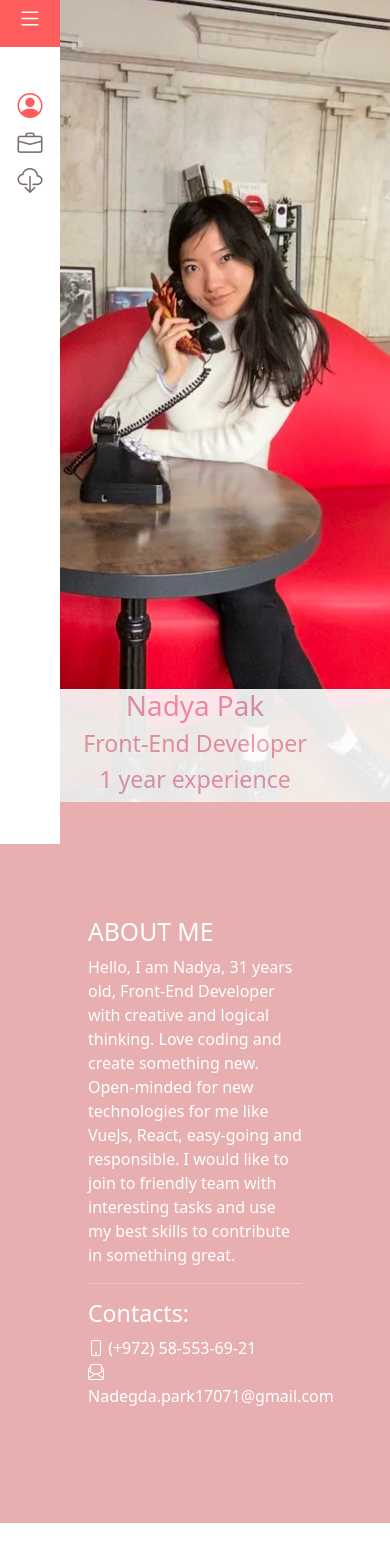
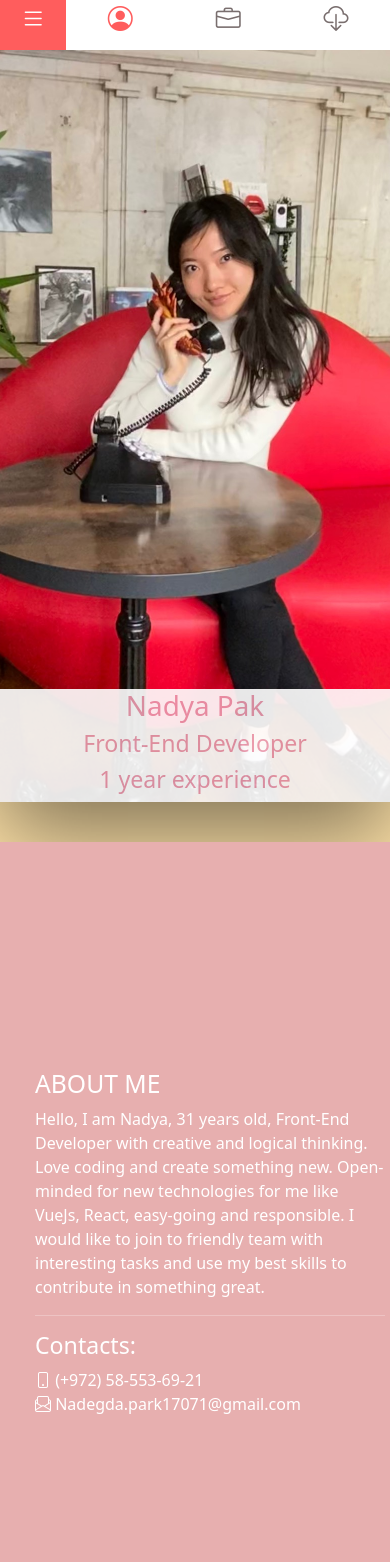
Before and after one commit to PNadya90/pakdim, an Angular app: page / in a window 390 px wide. Shown: the top 1562 px of the page. Before the commit the page ends 1523 px from the top, so only its background shows below. Built offline with nearby package versions, Linux system fonts and the light colour scheme.

Commit message:
changed media in main page

```diff
--- /dev/null
+++ b/src/app/about-me/about-me.component.html
@@ -0,0 +1,16 @@
+<div class="description-area">
+    <h2>ABOUT ME</h2>
+    <div class="description">
+      Hello,
+      I am Nadya, 31 years old, Front-End Developer with creative and logical thinking.
+      Love coding and create something new. Open-minded for new technologies for me like
+      VueJs, React, easy-going and responsible. I would like to join to friendly team with
+      interesting tasks and use my best skills to contribute in something great.
+    </div>
+    <hr>
+    <div class="contacts-area">
+      <h3>Contacts:</h3>
+      <div><i class="bi bi-phone"></i> (+972) 58-553-69-21 </div>
+      <div> <i class="bi bi-envelope-paper"></i> Nadegda.park17071@gmail.com</div>
+    </div>
+  </div>
--- /dev/null
+++ b/src/app/about-me/about-me.component.scss
@@ -0,0 +1,12 @@
+.description-area {
+    width: 60%;
+    height: 90%;
+    background-color: #e7afaf;
+    display: flex;
+    flex-direction: column;
+    justify-content: center;
+    margin: 40px 0;
+    padding: 0 5px 0 35px;
+    overflow: hidden;
+    position: relative;
+}
--- /dev/null
+++ b/src/app/about-me/about-me.component.ts
@@ -0,0 +1,15 @@
+import { Component, OnInit } from '@angular/core';
+
+@Component({
+  selector: 'app-about-me',
+  templateUrl: './about-me.component.html',
+  styleUrls: ['./about-me.component.scss']
+})
+export class AboutMeComponent implements OnInit {
+
+  constructor() { }
+
+  ngOnInit(): void {
+  }
+
+}
--- a/src/app/app.component.scss
+++ b/src/app/app.component.scss
@@ -33,8 +33,6 @@ body {
 
                 .side-icons {
                     width: 100%;
-                    height: 50px;
-                    height: 90%;
                     margin: 40px 0;
                     font-size: 25px;
                     text-align: center;
@@ -86,7 +84,7 @@ body {
                 display: flex;
                 flex-direction: column;
                 justify-content: center;
-                margin: 0;
+                margin: 40px 0;
                 padding: 0 5px 0 35px;
                 overflow: hidden;
                 position: relative;
@@ -120,17 +118,33 @@ body {
                 .nav-area {
                     position: fixed;
                     z-index: 1;
-                    margin: 0%;
-                    height: 100%;
+                    margin: 0;
+                    width: 100%;
+                    flex-direction: row;
+                    height: auto;
+
+                    .side-bar-icon {
+                        width: 80px
+                    }
+
+                    .side-icons {
+                        width: 100%;
+                        height: 50px;
+                        margin: 0;
+                        flex-direction: row;
+                        justify-content: space-around;
+                    }
+
                 }
 
                 .avatar-area {
                     width: 100%;
+                    height: 100%;
                 }
 
                 .description-area {
+                    height: 100%;
                     width: 100%;
-                    padding: 40px 88px;
                 }
             }
 
--- a/src/app/app.module.ts
+++ b/src/app/app.module.ts
@@ -13,6 +13,7 @@ import { CsDropdownComponent } from './utils/cs-dropdown/cs-dropdown.component';
 import { TileViewComponent } from './tile-view/tile-view.component';
 import { ReactiveFormsModule } from '@angular/forms';
 import { AppEventList} from './event-list/event-list.component';
+import { AboutMeComponent } from './about-me/about-me.component';
 
 @NgModule({
   declarations: [
@@ -22,7 +23,8 @@ import { AppEventList} from './event-list/event-list.component';
     AddWindowComponent,
     CsDropdownComponent,
     TileViewComponent,
-    AppEventList
+    AppEventList,
+    AboutMeComponent
   ],
 
   imports: [
```
Also changed, not shown: 1 other file (tests, documents, lock files or other folders).
